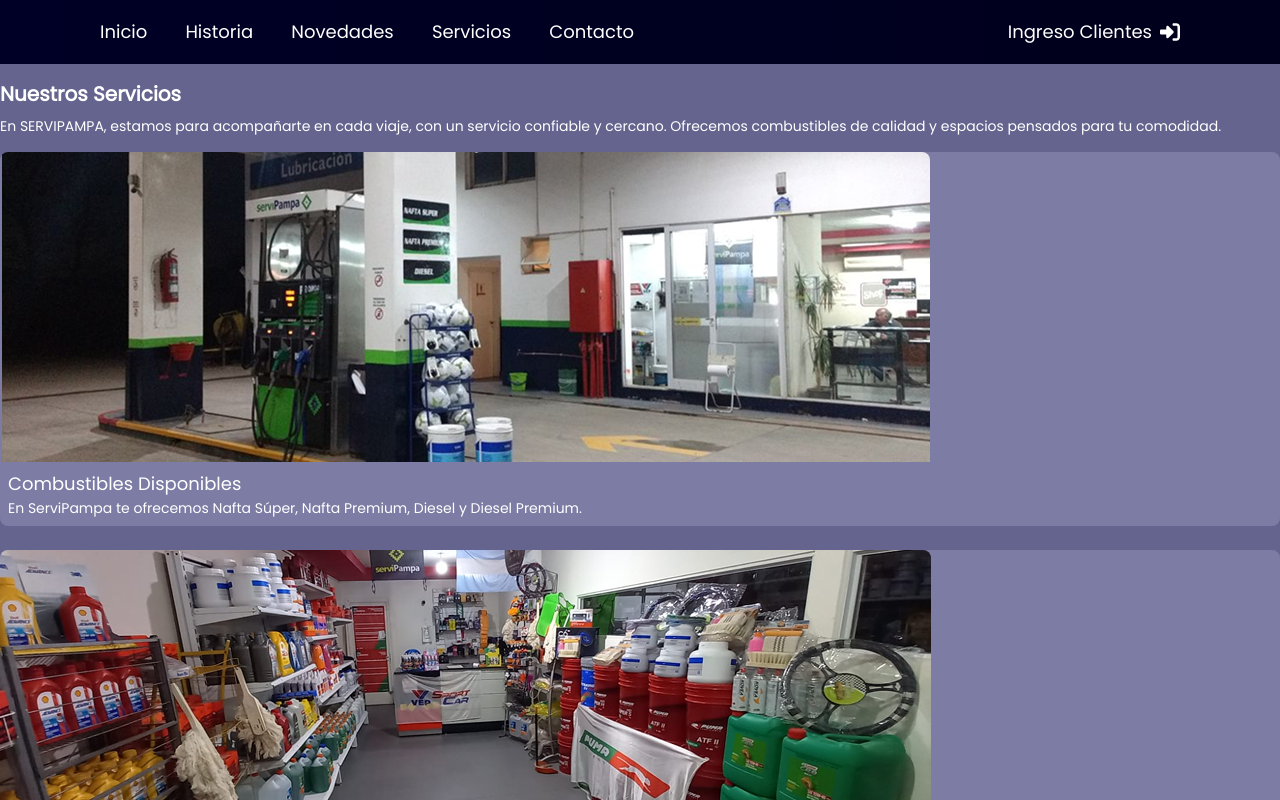
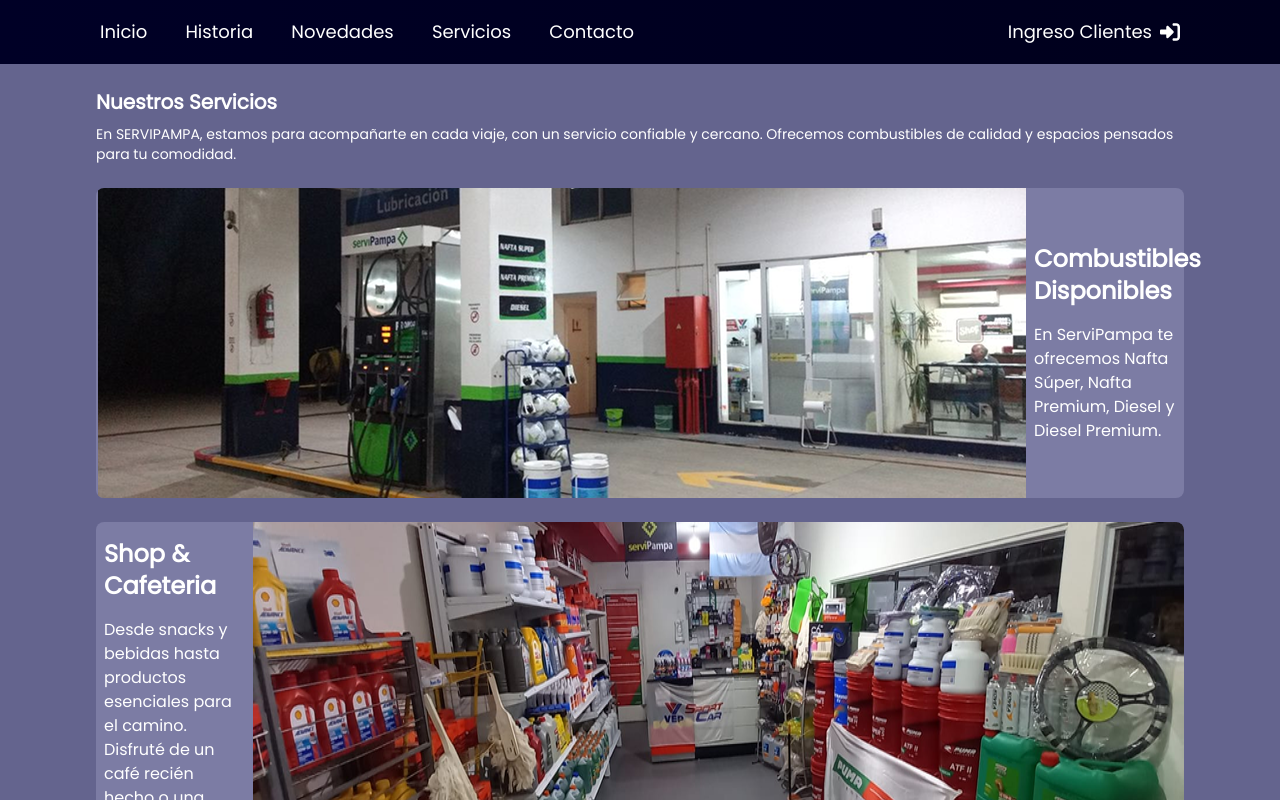
Before and after one commit to MateoBonavia/ServiPampa, a Next.js app: page /servicios in a window 1280 px wide. Shown: the top 800 px of the page. Built offline with nearby package versions, Linux system fonts and the light colour scheme.

Commit message:
added services pages

```diff
--- a/app/novedades/page.tsx
+++ b/app/novedades/page.tsx
@@ -25,7 +25,7 @@
   }, [emblaApi]);
 
   return (
-    <div className="flex flex-col gap-12 text-white mt-6 md:pr-8 md:pl-8 lg:pr-24 lg:pl-24 animate-spin-slow">
+    <div className="flex flex-col gap-12 text-white mt-6 md:pr-8 md:pl-8 lg:pr-24 lg:pl-24">
       {/* Promociones */}
       <div>
         <h2 className="mb-4 text-2xl font-bold lg:text-4xl">
--- a/app/servicios/page.tsx
+++ b/app/servicios/page.tsx
@@ -21,9 +21,9 @@
   const cards = [firstCard, secondCard];
 
   return (
-    <div className="text-white">
+    <div className="flex flex-col gap-6 text-white mt-6 md:pr-8 md:pl-8 lg:pr-24 lg:pl-24">
       {/* Top part */}
-      <div className="mt-4 mb-4">
+      <div className="">
         <h2 className="text-xl font-semibold mb-2">Nuestros Servicios</h2>
         <p className="text-sm">
           En SERVIPAMPA, estamos para acompañarte en cada viaje, con un servicio
@@ -33,19 +33,20 @@
       </div>
 
       {/* Cards */}
-      <div className="flex flex-col gap-6 mb-4">
-        {cards.map((e) => (
+      <div className="flex flex-col gap-6">
+        {cards.map((e, index) => (
           <ServicesCard
             title={e.title}
             description={e.description}
             image={e.image}
-            key={e.title} // Use a unique key for each card
+            reverse={index !== 0} // Corrige la lógica para la propiedad reverse
+            key={e.title} // Use una clave única para cada tarjeta
           />
         ))}
       </div>
 
       {/* Final text */}
-      <p className="text-sm text-justify mb-4">
+      <p className="text-sm text-justify mb-4 lg:text-base">
         Ademas contamos con duchas y un amplio estacionamiento. Porque más que
         una estación de servicio, somos un punto de encuentro en la localidad.
         Te esperamos en SERVIPAMPA, donde cada carga es con atención
--- a/components/servicesCard.tsx
+++ b/components/servicesCard.tsx
@@ -6,15 +6,28 @@
   title: string;
   description: string;
   image: StaticImageData;
+  reverse?: boolean; // Nueva propiedad opcional
 }
 
-const ServicesCard = ({ title, description, image }: cardProps) => {
+const ServicesCard = ({ title, description, image, reverse }: cardProps) => {
   return (
-    <div className="bg-[#7C7CA4] rounded-lg">
-      <Image src={image} alt={title} className="rounded-tl-lg rounded-tr-lg" />
-      <div className="p-2">
-        <h4 className="text-lg">{title}</h4>
-        <p className="text-sm">{description}</p>
+    <div
+      className={`bg-[#7C7CA4] rounded-lg lg:flex ${
+        reverse ? 'lg:flex-row-reverse' : 'lg:flex-row'
+      }`}
+    >
+      <Image
+        src={image}
+        alt={title}
+        className={`rounded-tl-lg rounded-tr-lg lg:w-[90%] ${
+          reverse
+            ? 'lg:rounded-tl-none lg:rounded-br-lg'
+            : 'lg:rounded-tr-none lg:rounded-bl-lg'
+        }`}
+      />
+      <div className="px-2 py-4 flex flex-col lg:justify-center lg:gap-4">
+        <h4 className="text-lg lg:text-2xl lg:font-bold">{title}</h4>
+        <p className="text-sm lg:text-base">{description}</p>
       </div>
     </div>
   );
```
